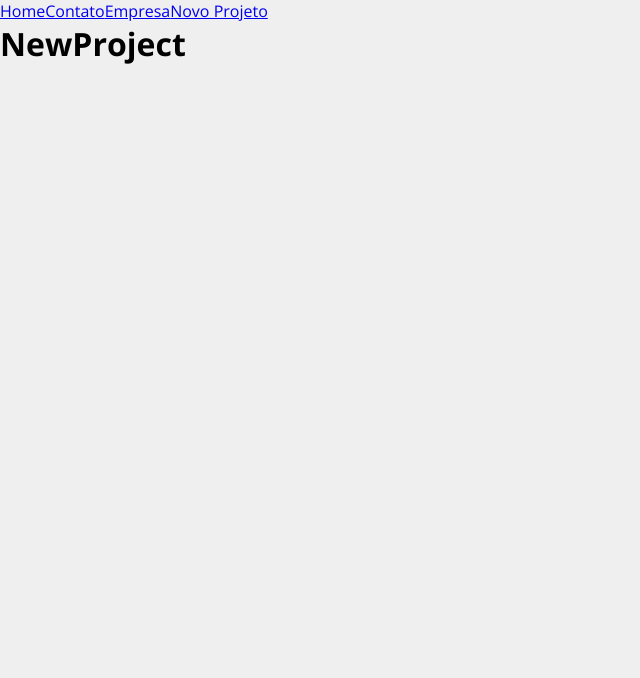
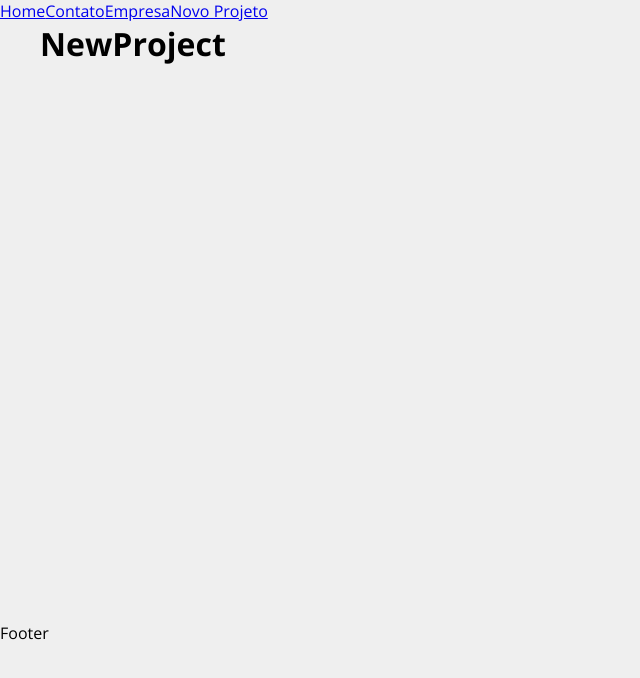
Before and after one commit to BrunoSilva03/Costs, a React (Vite) app in the folder costs/: page /newproject in a window 1280 px wide. Shown: the top 678 px of the page, without its empty margins (0-640 px from the left). Built offline with nearby package versions, Linux system fonts and the light colour scheme.

Commit message:
finalizando a barra de navagação básica

```diff
--- a/costs/src/App.jsx
+++ b/costs/src/App.jsx
@@ -19,7 +19,7 @@
         <Link to="/company">Empresa</Link>
         <Link to="/newproject">Novo Projeto</Link>
       </div>
-      <Container>
+      <Container customClass="min-height">
 
         <Routes>
 
@@ -36,6 +36,7 @@
 
       </Container>
 
+      <p>Footer</p>
 
     </Router>
 
--- a/costs/src/components/layoult/Container.jsx
+++ b/costs/src/components/layoult/Container.jsx
@@ -1,7 +1,7 @@
 import styles from './Container.module.css'
 
 function Container(props) {
-    return(<div>{props.children}</div>)
+    return(<div className={`${styles.container} ${styles[props.customClass]}`}>{props.children}</div>)
 }
 
 export default Container
--- a/costs/src/components/layoult/Container.module.css
+++ b/costs/src/components/layoult/Container.module.css
@@ -1,3 +1,20 @@
-* {
-    padding: 0;
+.container {
+    width: 1200px;
+    display: flex;
+    justify-content: space-between;
+    margin: 0 auto;
+    flex-wrap: wrap;
 }
+
+.min-height {
+    min-height: 75%;
+}
+
+.start {
+    justify-content: flex-start;
+}
+
+.column {
+    flex-direction: column;
+    justify-content: flex-start;
+}
```
